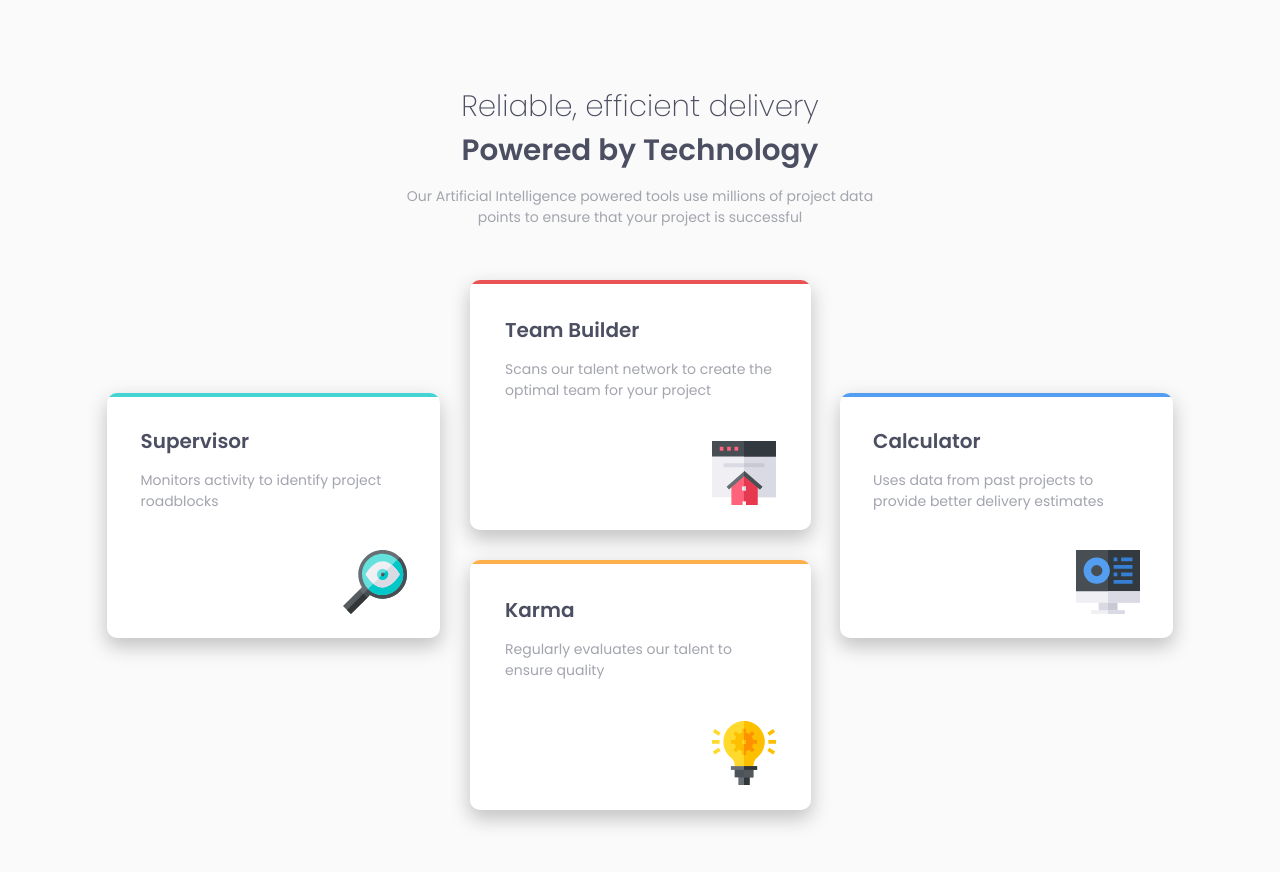
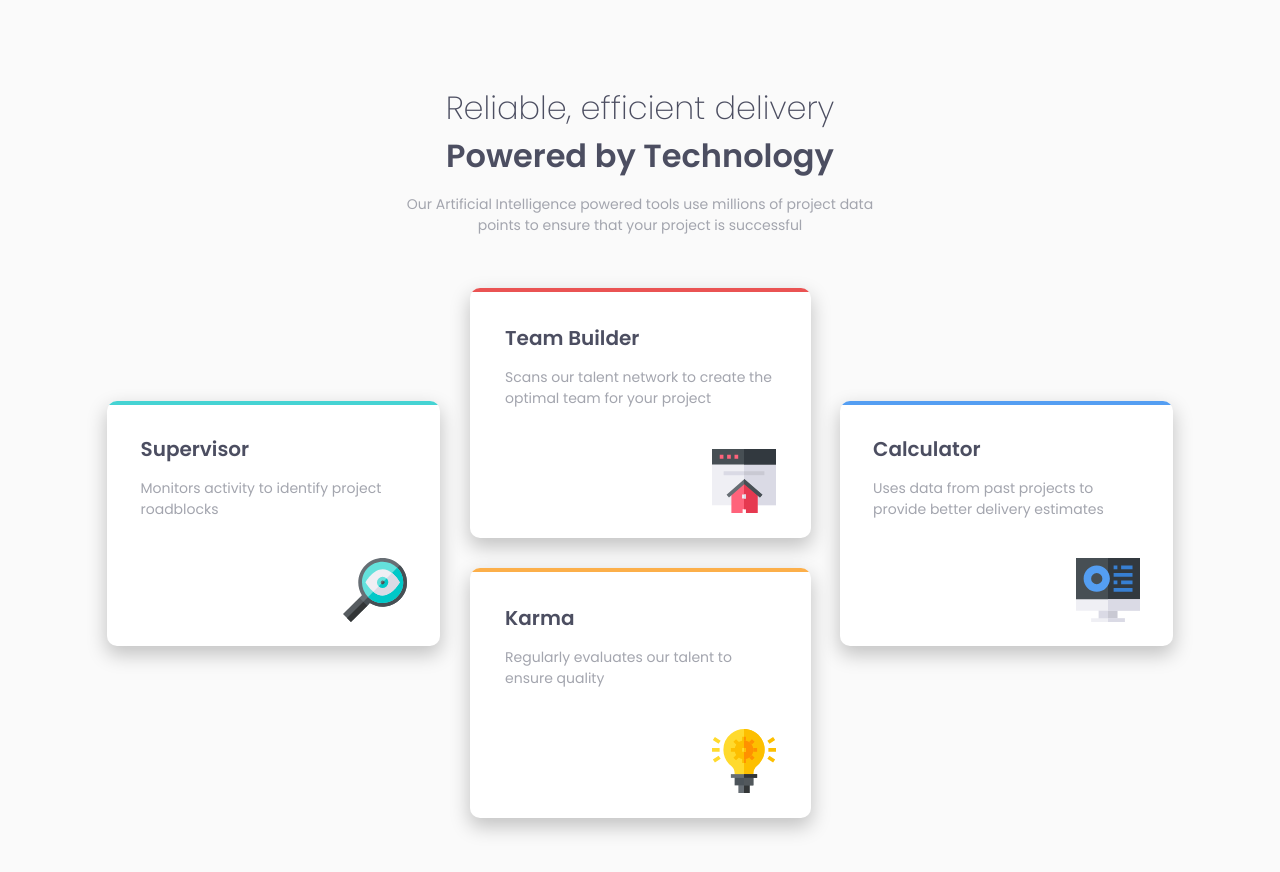
Before and after one commit to mohamed1maghraby-div/four-card-feature-section-master, a website: page project/index.pug in a window 1280 px wide. Drawn offline with nearby package versions, Linux system fonts and the light colour scheme; files that its build step writes are made by us from their sources; files whose address does not match are found by name.

Commit message:
update font-size:h2&h3

```diff
--- a/project/style.scss
+++ b/project/style.scss
@@ -8,7 +8,7 @@ body{
         margin: 0;
     }
     h3, h2{
-        font-size:2.3vw;
+        font-size:2.5vw;
         margin: 0;
         @media (max-width: 600px) {
             font-size:6vw;
```
Also changed, not shown: dist/style.css.
